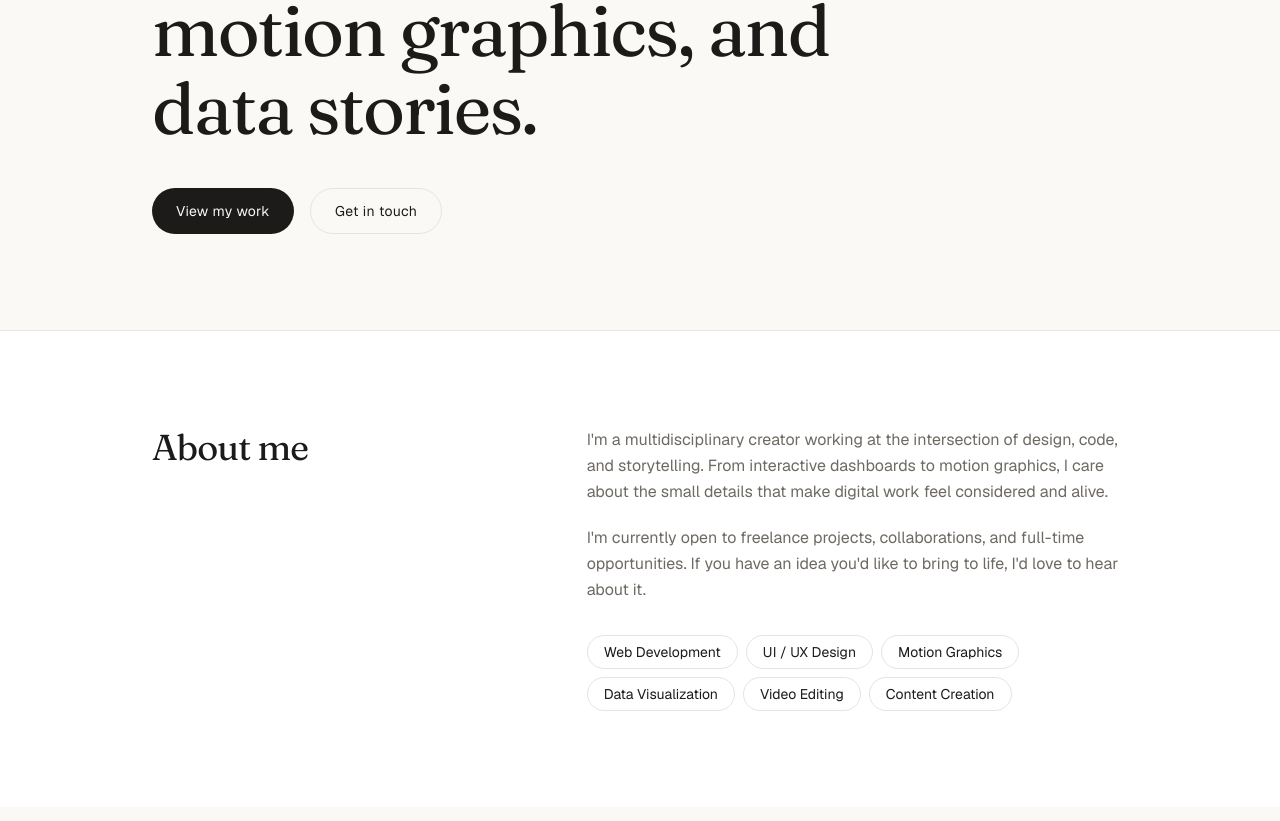
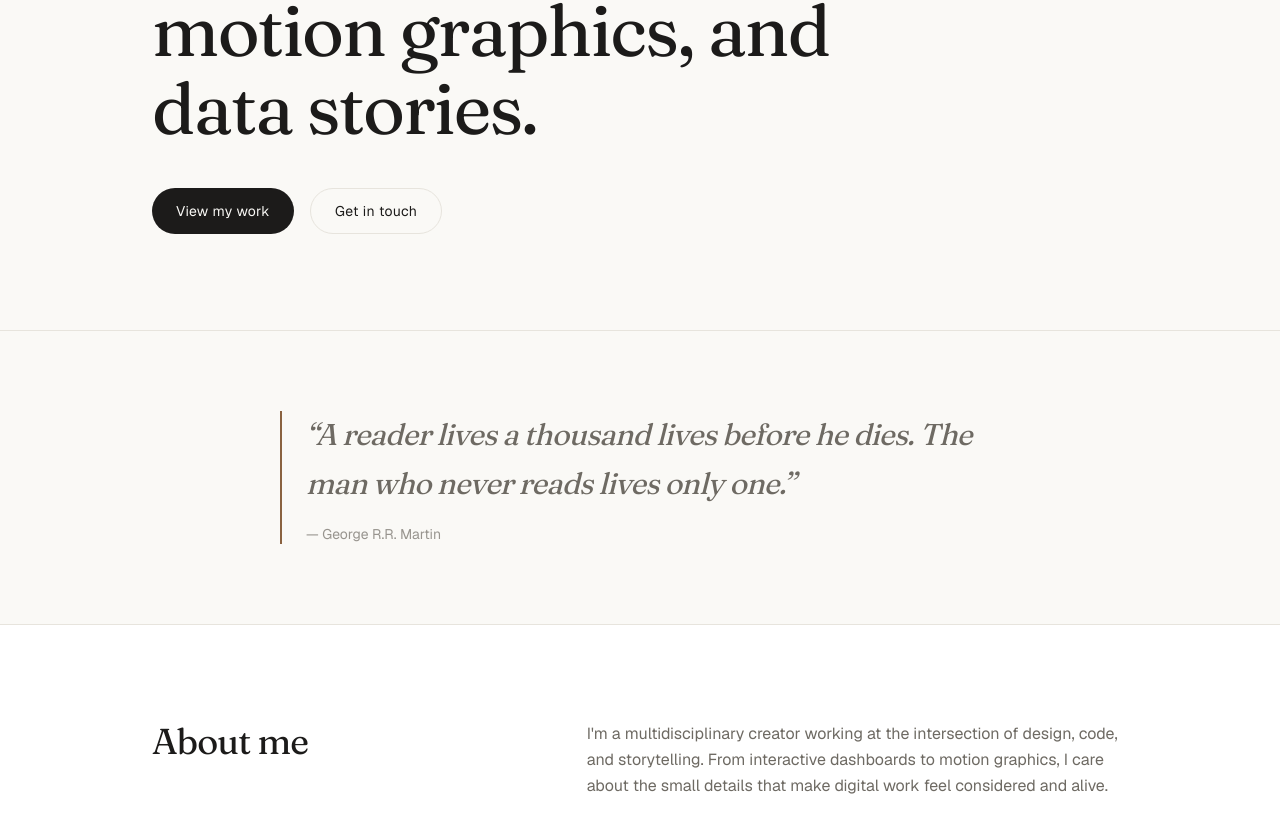
Before and after one commit to jeremesaramosing05/jereme-website, a Next.js app: page / in a window 1280 px wide. Shown: the part 494-1315 px from the top of the page. Built offline with nearby package versions, Linux system fonts and the light colour scheme.

Commit message:
feat: add literary quote block to homepage

```diff
--- a/src/app/page.tsx
+++ b/src/app/page.tsx
@@ -28,6 +28,22 @@ export default function Home() {
             </ButtonLink>
           </div>
         </HeroReveal>
+      </section>
+
+      {/* Literary quote */}
+      <section className="border-t border-line">
+        <div className="mx-auto max-w-3xl px-6 py-16 sm:py-20">
+          <Reveal>
+            <blockquote className="border-l-2 border-accent pl-6">
+              <p className="font-display text-2xl italic leading-relaxed tracking-tight text-muted sm:text-3xl">
+                &ldquo;{profile.literaryQuote.text}&rdquo;
+              </p>
+              <cite className="mt-4 block text-sm not-italic text-muted/70">
+                — {profile.literaryQuote.author}
+              </cite>
+            </blockquote>
+          </Reveal>
+        </div>
       </section>
 
       {/* About */}
--- a/src/content/profile.ts
+++ b/src/content/profile.ts
@@ -22,6 +22,10 @@ export const profile = {
     "Video Editing",
     "Content Creation",
   ],
+  literaryQuote: {
+    text: "A reader lives a thousand lives before he dies. The man who never reads lives only one.",
+    author: "George R.R. Martin",
+  },
   socials: [
     { label: "GitHub", href: "https://github.com/", handle: "@jereme" },
     { label: "LinkedIn", href: "https://linkedin.com/", handle: "Jereme Saramosing" },
```
